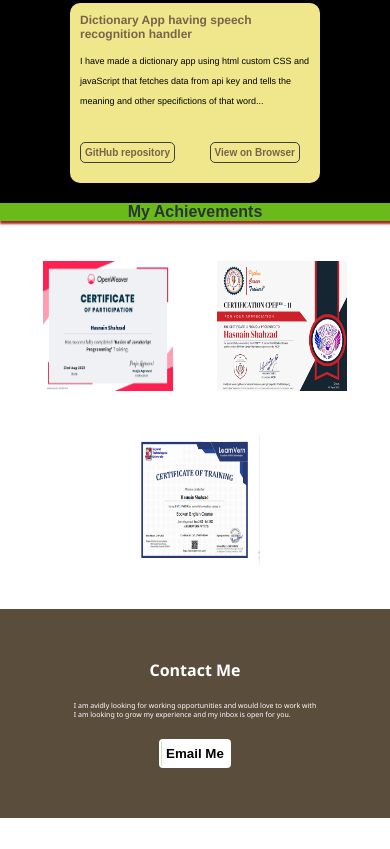
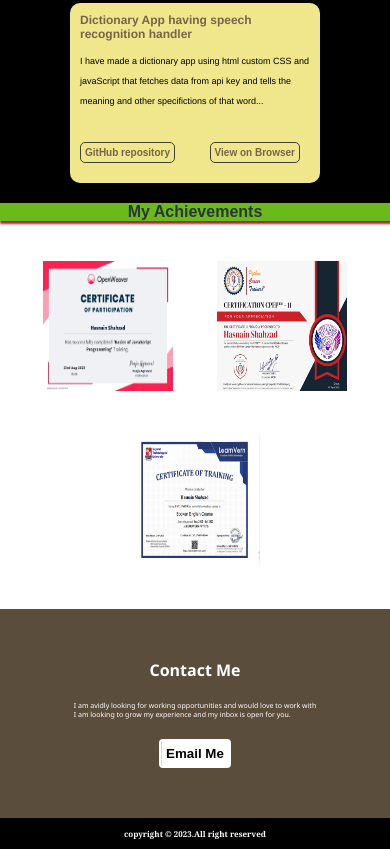
Before and after one commit to hasnain-shahzad123/CODSOFT, a plain HTML site: page PortFolioApp/index.html in a window 390 px wide. Shown: the part 1827-2676 px from the top of the page. Before the commit the page ends 2645 px from the top, so only its background shows below. Drawn offline with Linux system fonts and the light colour scheme.

Commit message:
copyRight added now

```diff
--- a/PortFolioApp/custom.css
+++ b/PortFolioApp/custom.css
@@ -404,6 +404,15 @@ li.contact{
    }
 
 }
+.footer{
+    text-align: center;
+    background-color: black;
+    color: white;
+    font-weight: bolder;
+    font-family: Georgia, 'Times New Roman', Times, serif;
+    padding: 10px;
+    font-size: 15px;
+}
 @media only screen and (max-width:650px){
     .NavBar h3{
         font-size: 12px;
@@ -501,6 +510,9 @@ li.contact{
     .AHeading{
         font-size: 22px;
     }
+    .footer{
+        font-size: 12px;
+    }
 }
 @media only screen and (max-width:575px){
     .ContactMe p{
@@ -585,7 +597,9 @@ li.contact{
     .AHeading{
         font-size: 18px;
     }
-
+    .footer{
+        font-size: 10px;
+    }
 }
 @media only screen and (max-width:430px){
     .ContactMe p{
@@ -677,6 +691,9 @@ li.contact{
     .AHeading{
         font-size: 16px;
     }
+    .footer{
+        font-size: 8px;
+    }
 
 }
 @media only screen and (max-width:355px){
--- a/PortFolioApp/index.html
+++ b/PortFolioApp/index.html
@@ -145,6 +145,15 @@
           <a href="mailto:Bitf21m039@pucit.edu.pk"><button>Email Me</button></a>
     </div>
 
+
+    <!-- footer -->
+
+    <div class="footer">
+    copyright © 2023.All right reserved
+    </div>
+
+
+
 <script src="App.js"></script>
 </body>
 </html>
```
